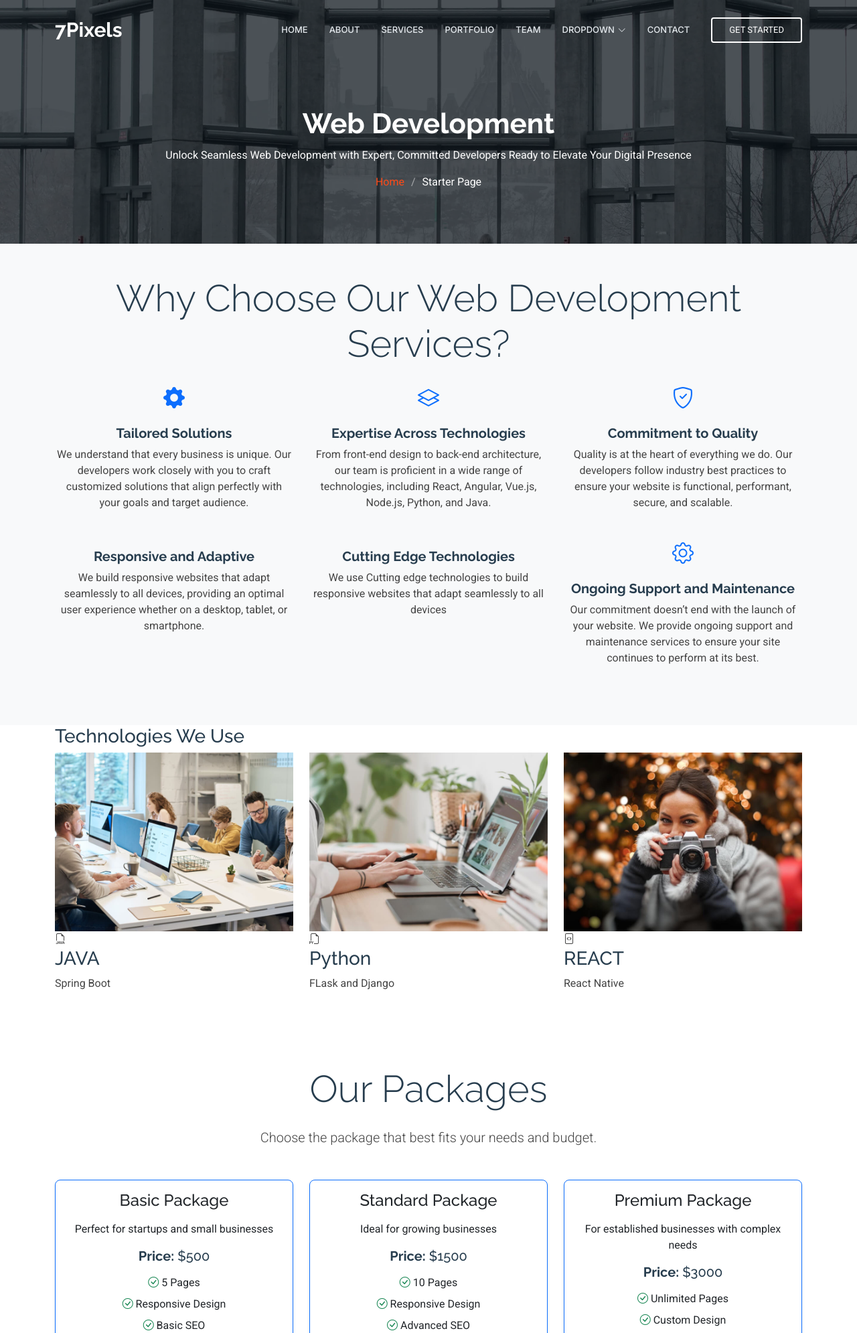
After one commit to ans-naeem/7pixels, a Flask app: page /webdevelopment in a window 1280 px wide. The commit adds this page. Shown: the top 1991 px of the page at 67% size. Run offline with Flask 3, Linux system fonts and the light colour scheme; some libraries are stand-ins or nearby versions.

Commit message:
pakages incorporated 99 things left

```diff
--- a/main.py
+++ b/main.py
@@ -18,6 +18,10 @@ def stack_n_services(stack):
 def homepage():
     return render_template('index.html')
 
+@app.route('/webdevelopment')
+def webdevelopment():
+    return render_template('web-development.html')
+
 
 
 
--- a/templates/index.html
+++ b/templates/index.html
@@ -202,10 +202,10 @@
                 <div class="icon">
                   <i class="bi bi-activity"></i>
                 </div>
-                <a href="service-details.html" class="stretched-link">
-                  <h3>Nesciunt Mete</h3>
+                <a href="{{url_for('webdevelopment')}}" class="stretched-link">
+                  <h3>Web Development</h3>
                 </a>
-                <p>Provident nihil minus qui consequatur non omnis maiores. Eos accusantium minus dolores iure perferendis.</p>
+                <p>Using cutting edge technologies.</p>
               </div>
             </div>
           </div><!-- End Service Item -->
--- /dev/null
+++ b/templates/web-development.html
@@ -0,0 +1,375 @@
+<!DOCTYPE html>
+<html lang="en">
+
+<head>
+  <meta charset="utf-8">
+  <meta content="width=device-width, initial-scale=1.0" name="viewport">
+  <title>Starter Page - 7Pixels Bootstrap Template</title>
+  <meta name="description" content="">
+  <meta name="keywords" content="">
+
+  <!-- Favicons -->
+  <link href="{{ url_for('static', filename='assets/img/favicon.png')}}" rel="icon">
+  <link href="{{ url_for('static', filename='assets/img/apple-touch-icon.png')}}" rel="apple-touch-icon">
+
+  <!-- Fonts -->
+  <link href="https://fonts.googleapis.com" rel="preconnect">
+  <link href="https://fonts.gstatic.com" rel="preconnect" crossorigin>
+  <link href="https://fonts.googleapis.com/css2?family=Roboto:ital,wght@0,100;0,300;0,400;0,500;0,700;0,900;1,100;1,300;1,400;1,500;1,700;1,900&family=Raleway:ital,wght@0,100;0,200;0,300;0,400;0,500;0,600;0,700;0,800;0,900;1,100;1,200;1,300;1,400;1,500;1,600;1,700;1,800;1,900&family=Inter:wght@100;200;300;400;500;600;700;800;900&display=swap" rel="stylesheet">
+
+  <!-- Vendor CSS Files -->
+  <link href="{{ url_for('static', filename='assets/vendor/bootstrap/css/bootstrap.min.css')}}" rel="stylesheet">
+  <link href="{{ url_for('static', filename='assets/vendor/bootstrap-icons/bootstrap-icons.css')}}" rel="stylesheet">
+  <link href="{{ url_for('static', filename='assets/vendor/aos/aos.css')}}" rel="stylesheet">
+  <link href="{{ url_for('static', filename='assets/vendor/glightbox/css/glightbox.min.css')}}" rel="stylesheet">
+  <link href="{{ url_for('static', filename='assets/vendor/swiper/swiper-bundle.min.css')}}" rel="stylesheet">
+
+  <!-- Main CSS File -->
+  <link href="{{ url_for('static', filename='assets/css/main.css')}}" rel="stylesheet">
+
+
+
+</head>
+
+<body class="starter-page-page">
+
+  <header id="header" class="header d-flex align-items-center fixed-top">
+    <div class="container-fluid container-xl position-relative d-flex align-items-center">
+
+      <a href="index.html" class="logo d-flex align-items-center me-auto">
+        <!-- Uncomment the line below if you also wish to use an image logo -->
+        <!-- <img src="assets/img/logo.png" alt=""> -->
+        <h1 class="sitename">7Pixels</h1>
+      </a>
+
+      <nav id="navmenu" class="navmenu">
+        <ul>
+          <li><a href="{{url_for('homepage')}}">Home</a></li>
+          <li><a href="#about">About</a></li>
+          <li><a href="#services">Services</a></li>
+          <li><a href="#portfolio">Portfolio</a></li>
+          <li><a href="#team">Team</a></li>
+          <li class="dropdown"><a href="#"><span>Dropdown</span> <i class="bi bi-chevron-down toggle-dropdown"></i></a>
+            <ul>
+              <li><a href="#">Dropdown 1</a></li>
+              <li class="dropdown"><a href="#"><span>Deep Dropdown</span> <i class="bi bi-chevron-down toggle-dropdown"></i></a>
+                <ul>
+                  <li><a href="#">Deep Dropdown 1</a></li>
+                </ul>
+              </li>
+              <li><a href="#">Dropdown 2</a></li>
+              <li><a href="#">Dropdown 3</a></li>
+              <li><a href="#">Dropdown 4</a></li>
+            </ul>
+          </li>
+          <li><a href="#contact">Contact</a></li>
+        </ul>
+        <i class="mobile-nav-toggle d-xl-none bi bi-list"></i>
+      </nav>
+
+      <a class="cta-btn" href="index.html#about">Get Started</a>
+
+    </div>
+  </header>
+
+  <main class="main">
+
+    <!-- Page Title -->
+    <div class="page-title dark-background" data-aos="fade" style="background-image: url(assets/img/page-title-bg.webp);">
+      <div class="container position-relative">
+        <h1>Web Development</h1>
+        <p>Unlock Seamless Web Development with Expert, Committed Developers Ready to Elevate Your Digital Presence</p>
+        <nav class="breadcrumbs">
+          <ol>
+            <li><a href="index.html">Home</a></li>
+            <li class="current">Starter Page</li>
+          </ol>
+        </nav>
+      </div>
+    </div><!-- End Page Title -->
+
+   <!-- Starter Section Section -->
+<section id="starter-section" class="starter-section section bg-light py-5">
+  <div class="container">
+    <!-- Section Title -->
+    <div class="text-center mb-4" data-aos="fade-up">
+      <h2 class="display-4 mb-3">Why Choose Our Web Development Services?</h2>
+    </div>
+
+    <!-- Section Content -->
+    <div class="row text-center">
+      <div class="col-md-6 col-lg-4 mb-4">
+        <div class="feature-icon mb-3">
+          <i class="bi bi-gear-fill fs-2 text-primary"></i>
+        </div>
+        <h5 class="fw-bold mb-2">Tailored Solutions</h5>
+        <p>We understand that every business is unique. Our developers work closely with you to craft customized solutions that align perfectly with your goals and target audience.</p>
+      </div>
+
+      <div class="col-md-6 col-lg-4 mb-4">
+        <div class="feature-icon mb-3">
+          <i class="bi bi-layers fs-2 text-primary"></i>
+        </div>
+        <h5 class="fw-bold mb-2">Expertise Across Technologies</h5>
+        <p>From front-end design to back-end architecture, our team is proficient in a wide range of technologies, including React, Angular, Vue.js, Node.js, Python, and Java.</p>
+      </div>
+
+      <div class="col-md-6 col-lg-4 mb-4">
+        <div class="feature-icon mb-3">
+          <i class="bi bi-shield-check fs-2 text-primary"></i>
+        </div>
+        <h5 class="fw-bold mb-2">Commitment to Quality</h5>
+        <p>Quality is at the heart of everything we do. Our developers follow industry best practices to ensure your website is functional, performant, secure, and scalable.</p>
+      </div>
+
+      <div class="col-md-6 col-lg-4 mb-4">
+        <div class="feature-icon mb-3">
+          <i class="bi bi-device-horizontal fs-2 text-primary"></i>
+        </div>
+        <h5 class="fw-bold mb-2">Responsive and Adaptive</h5>
+        <p>We build responsive websites that adapt seamlessly to all devices, providing an optimal user experience whether on a desktop, tablet, or smartphone.</p>
+      </div>
+	   <div class="col-md-6 col-lg-4 mb-4">
+        <div class="feature-icon mb-3">
+          <i class="bi bi-device-horizontal fs-2 text-primary"></i>
+        </div>
+        <h5 class="fw-bold mb-2">Cutting Edge Technologies</h5>
+        <p>We use Cutting edge technologies to build responsive websites that adapt seamlessly to all devices</p>
+      </div>
+
+      <div class="col-md-6 col-lg-4 mb-4">
+        <div class="feature-icon mb-3">
+          <i class="bi bi-gear fs-2 text-primary"></i>
+        </div>
+        <h5 class="fw-bold mb-2">Ongoing Support and Maintenance</h5>
+        <p>Our commitment doesn’t end with the launch of your website. We provide ongoing support and maintenance services to ensure your site continues to perform at its best.</p>
+      </div>
+    </div>
+  </div>
+</section>
+
+
+ <div class="container" data-aos="fade-up" data-aos-delay="100">
+    <h3>Technologies We Use</h3>
+
+        <div class="row gy-5">
+
+          <div class="col-xl-4 col-md-6" data-aos="zoom-in" data-aos-delay="200">
+            <div class="service-item">
+              <div class="img">
+                <img src="static/assets/img/services-1.jpg" class="img-fluid" alt="">
+              </div>
+              <div class="details position-relative">
+                <div class="icon">
+                  <i class="bi bi-filetype-java"></i>
+                </div>
+                <a href="service-details.html" class="stretched-link">
+                  <h3>JAVA</h3>
+                </a>
+                <p>Spring Boot</p>
+              </div>
+            </div>
+          </div><!-- End Service Item -->
+
+          <div class="col-xl-4 col-md-6" data-aos="zoom-in" data-aos-delay="300">
+            <div class="service-item">
+              <div class="img">
+                <img src="static/assets/img/services-2.jpg" class="img-fluid" alt="">
+              </div>
+              <div class="details position-relative">
+                <div class="icon">
+                  <i class="bi bi-filetype-py"></i>
+                </div>
+                <a href="service-details.html" class="stretched-link">
+                  <h3>Python</h3>
+                </a>
+                <p>FLask and Django </p>
+              </div>
+            </div>
+          </div><!-- End Service Item -->
+
+          <div class="col-xl-4 col-md-6" data-aos="zoom-in" data-aos-delay="400">
+            <div class="service-item">
+              <div class="img">
+                <img src="static/assets/img/services-3.jpg" class="img-fluid" alt="">
+              </div>
+              <div class="details position-relative">
+                <div class="icon">
+                  <i class="bi bi-file-code"></i>
+                </div>
+                <a href="service-details.html" class="stretched-link">
+                  <h3>REACT</h3>
+                </a>
+                <p>React Native</p>
+              </div>
+            </div>
+          </div><!-- End Service Item -->
+
+        </div>
+
+      </div>
+
+		<!-- section start for pakages -->
+	<!-- Packages Section -->
+<!-- Packages Section -->
+<section class="container my-5 py-5">
+  <div class="text-center mb-5">
+    <h2 class="display-4 mb-4">Our Packages</h2>
+    <p class="lead">Choose the package that best fits your needs and budget.</p>
+  </div>
+
+  <div class="row text-center">
+    <!-- Basic Package -->
+    <div class="col-md-4 mb-4">
+      <div class="card border-primary rounded-3 shadow-sm">
+        <div class="card-body">
+          <h4 class="card-title mb-3">Basic Package</h4>
+          <p class="card-text">Perfect for startups and small businesses</p>
+          <h5 class="card-price mb-3"><strong>Price:</strong> $500</h5>
+          <ul class="list-unstyled">
+            <li class="mb-2"><i class="bi bi-check-circle text-success"></i> 5 Pages</li>
+            <li class="mb-2"><i class="bi bi-check-circle text-success"></i> Responsive Design</li>
+            <li class="mb-2"><i class="bi bi-check-circle text-success"></i> Basic SEO</li>
+            <li class="mb-2"><i class="bi bi-check-circle text-success"></i> Contact Form</li>
+          </ul>
+        </div>
+      </div>
+    </div>
+
+    <!-- Standard Package -->
+    <div class="col-md-4 mb-4">
+      <div class="card border-primary rounded-3 shadow-sm">
+        <div class="card-body">
+          <h4 class="card-title mb-3">Standard Package</h4>
+          <p class="card-text">Ideal for growing businesses</p>
+          <h5 class="card-price mb-3"><strong>Price:</strong> $1500</h5>
+          <ul class="list-unstyled">
+            <li class="mb-2"><i class="bi bi-check-circle text-success"></i> 10 Pages</li>
+            <li class="mb-2"><i class="bi bi-check-circle text-success"></i> Responsive Design</li>
+            <li class="mb-2"><i class="bi bi-check-circle text-success"></i> Advanced SEO</li>
+            <li class="mb-2"><i class="bi bi-check-circle text-success"></i> E-commerce Integration</li>
+            <li class="mb-2"><i class="bi bi-check-circle text-success"></i> CMS Integration</li>
+          </ul>
+        </div>
+      </div>
+    </div>
+
+    <!-- Premium Package -->
+    <div class="col-md-4 mb-4">
+      <div class="card border-primary rounded-3 shadow-sm">
+        <div class="card-body">
+          <h4 class="card-title mb-3">Premium Package</h4>
+          <p class="card-text">For established businesses with complex needs</p>
+          <h5 class="card-price mb-3"><strong>Price:</strong> $3000</h5>
+          <ul class="list-unstyled">
+            <li class="mb-2"><i class="bi bi-check-circle text-success"></i> Unlimited Pages</li>
+            <li class="mb-2"><i class="bi bi-check-circle text-success"></i> Custom Design</li>
+            <li class="mb-2"><i class="bi bi-check-circle text-success"></i> Advanced SEO</li>
+            <li class="mb-2"><i class="bi bi-check-circle text-success"></i> E-commerce Integration</li>
+            <li class="mb-2"><i class="bi bi-check-circle text-success"></i> Custom Features & API Integration</li>
+          </ul>
+        </div>
+      </div>
+    </div>
+  </div>
+</section>
+
+
+
+  </main>
+
+  <footer id="footer" class="footer dark-background">
+
+    <div class="container footer-top">
+      <div class="row gy-4">
+        <div class="col-lg-4 col-md-6 footer-about">
+          <a href="index.html" class="logo d-flex align-items-center">
+            <span class="sitename">7Pixels</span>
+          </a>
+          <div class="footer-contact pt-3">
+            <p>A108 Adam Street</p>
+            <p>New York, NY 535022</p>
+            <p class="mt-3"><strong>Phone:</strong> <span>+1 5589 55488 55</span></p>
+            <p><strong>Email:</strong> <span>info@example.com</span></p>
+          </div>
+          <div class="social-links d-flex mt-4">
+            <a href=""><i class="bi bi-twitter-x"></i></a>
+            <a href=""><i class="bi bi-facebook"></i></a>
+            <a href=""><i class="bi bi-instagram"></i></a>
+            <a href=""><i class="bi bi-linkedin"></i></a>
+          </div>
+        </div>
+
+        <div class="col-lg-2 col-md-3 footer-links">
+          <h4>Useful Links</h4>
+          <ul>
+            <li><i class="bi bi-chevron-right"></i> <a href="{{url_for('homepage')}}">Home</a></li>
+            <li><i class="bi bi-chevron-right"></i> <a href="#">About us</a></li>
+            <li><i class="bi bi-chevron-right"></i> <a href="#">Services</a></li>
+            <li><i class="bi bi-chevron-right"></i> <a href="#">Terms of service</a></li>
+            <li><i class="bi bi-chevron-right"></i> <a href="#">Privacy policy</a></li>
+          </ul>
+        </div>
+
+
+
+        <div class="col-lg-4 col-md-12 footer-newsletter">
+          <h4>Got a Suggestion or Question?</h4>
+          <p>Feel free to send me an email with your thoughts or inquiries.</p>
+		  <form action="mailto:ans.naeem31@gmail.com" method="post" enctype="text/plain">
+			<div class="form-group mb-3">
+			  <label for="email" class="form-label">Your Email:</label>
+			  <input type="email" class="form-control  text-black border-secondary" id="email" name="email" placeholder="Enter your email" required>
+			</div>
+			<div class="form-group mb-3">
+			  <label for="message" class="form-label">Your Message:</label>
+			  <textarea class="form-control  text-black border-secondary" id="message" name="message" rows="3" placeholder="Write your message here" required></textarea>
+			</div>
+			<div class="d-grid">
+				<button type="submit" class="btn btn-outline-light" style="color: #FF6F00; border-color: #FF6F00; border-width: 2px; background-color: transparent;"
+				onmouseover="this.style.backgroundColor='#FF6F00'; this.style.color='#fff';"
+				onmouseout="this.style.backgroundColor='transparent'; this.style.color='#FF6F00';"> Send </button>
+			</div>
+		  </form>
+          <!-- <form action="forms/newsletter.php" method="post" class="php-email-form"> -->
+            <!-- <div class="newsletter-form"><input type="email" name="email"><input type="submit" value="Subscribe"></div> -->
+            <!-- <div class="loading">Loading</div> -->
+            <!-- <div class="error-message"></div> -->
+            <!-- <div class="sent-message">Your subscription request has been sent. Thank you!</div> -->
+          <!-- </form> -->
+        </div>
+
+      </div>
+    </div>
+
+    <div class="container copyright text-center mt-4">
+      <p>© <span>Copyright</span> <strong class="px-1 sitename">7Pixels</strong> <span>All Rights Reserved</span></p>
+      <div class="credits">
+        Designed by <a href="https://bootstrapmade.com/">BootstrapMade</a>
+      </div>
+    </div>
+
+  </footer>
+
+  <!-- Scroll Top -->
+  <a href="#" id="scroll-top" class="scroll-top d-flex align-items-center justify-content-center"><i class="bi bi-arrow-up-short"></i></a>
+
+  <!-- Preloader -->
+  <div id="preloader"></div>
+
+   <!-- Vendor JS Files -->
+  <script src="{{ url_for('static', filename='assets/vendor/bootstrap/js/bootstrap.bundle.min.js') }}"></script>
+  <script src="{{ url_for('static', filename='assets/vendor/php-email-form/validate.js') }}"></script>
+  <script src="{{ url_for('static', filename='assets/vendor/aos/aos.js') }}"></script>
+  <script src="{{ url_for('static', filename='assets/vendor/glightbox/js/glightbox.min.js') }}"></script>
+  <script src="{{ url_for('static', filename='assets/vendor/purecounter/purecounter_vanilla.js') }}"></script>
+  <script src="{{ url_for('static', filename='assets/vendor/swiper/swiper-bundle.min.js') }}"></script>
+  <script src="{{ url_for('static', filename='assets/vendor/imagesloaded/imagesloaded.pkgd.min.js') }}"></script>
+  <script src="{{ url_for('static', filename='assets/vendor/isotope-layout/isotope.pkgd.min.js') }}"></script>
+
+  <!-- Main JS File -->
+  <script src="{{ url_for('static', filename='assets/js/main.js') }}"></script>
+
+</body>
+
+</html>
```
Also changed, not shown: templates/service-details.html (+27 -11 lines).
